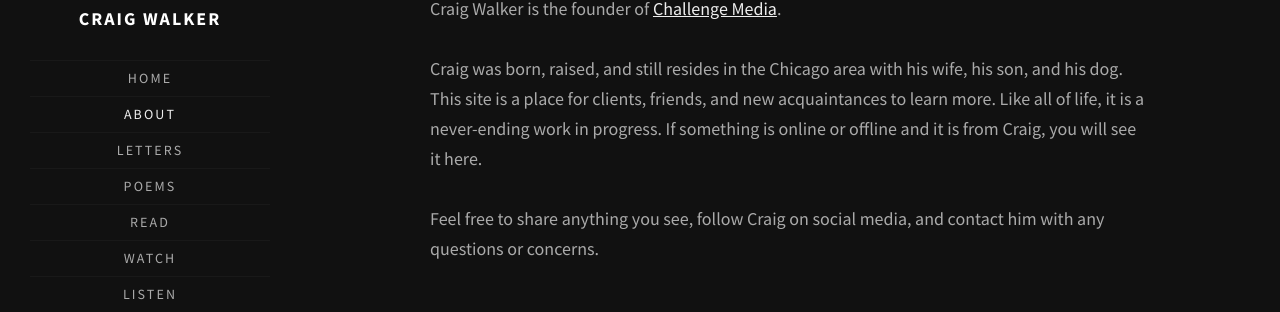
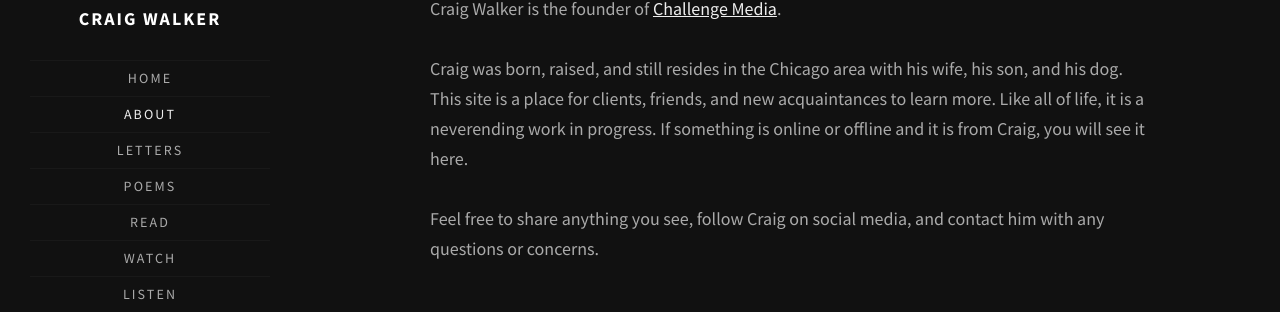
Before and after one commit to walkercraig/walkercraig, a Jekyll site: the page built from about.html, in a window 1280 px wide and 900 px high. Shown: the part 183-495 px from the top of the window. Built offline with Jekyll 4.4.1, drawn with Linux system fonts in a browser that asks for light colours; some web fonts are replaced.

Commit message:
Update about.html

```diff
--- a/about.html
+++ b/about.html
@@ -12,7 +12,7 @@ title: About
 
     <p>Craig Walker is the founder of <a href="http://challenge.media/">Challenge Media</a>.</p>
 
-    <p>Craig was born, raised, and still resides in the Chicago area with his wife, his son, and his dog. This site is a place for clients, friends, and new acquaintances to learn more. Like all of life, it is a never-ending work in progress. If something is online or offline and it is from Craig, you will see it here.</p>
+    <p>Craig was born, raised, and still resides in the Chicago area with his wife, his son, and his dog. This site is a place for clients, friends, and new acquaintances to learn more. Like all of life, it is a neverending work in progress. If something is online or offline and it is from Craig, you will see it here.</p>
 
     <p>Feel free to share anything you see, follow Craig on social media, and contact him with any questions or concerns.</p>
     <br/>
```
